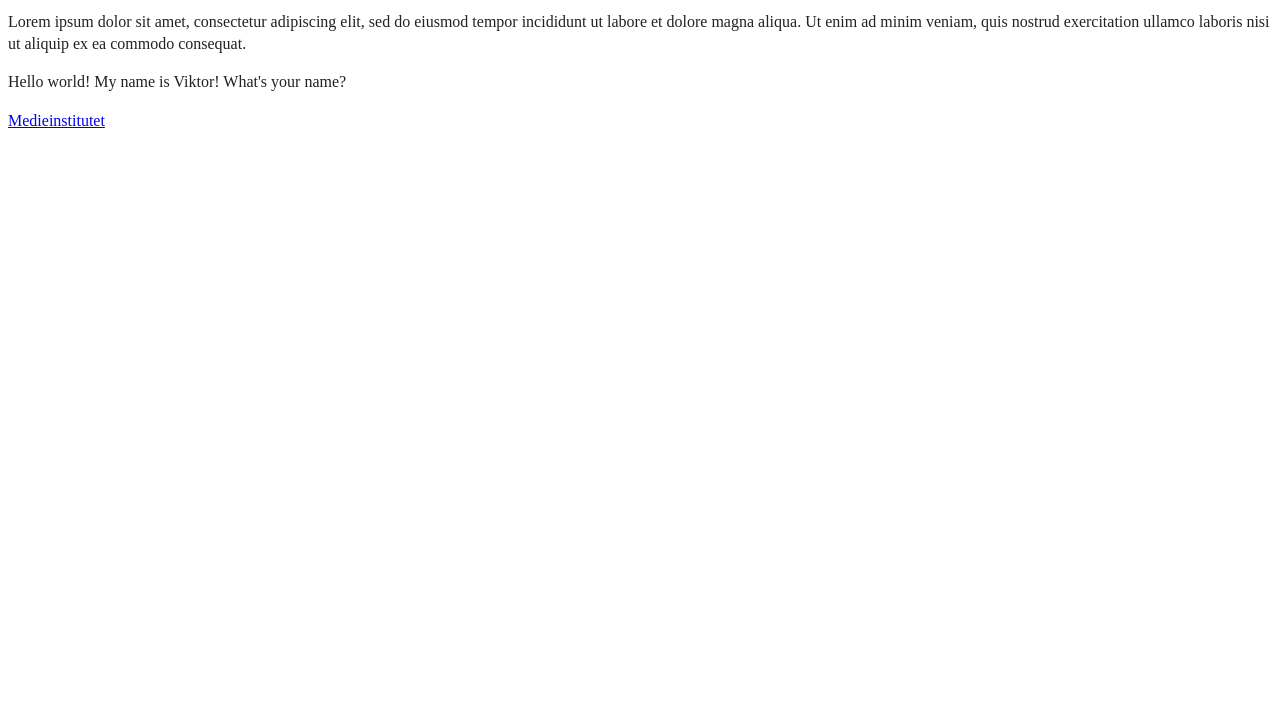
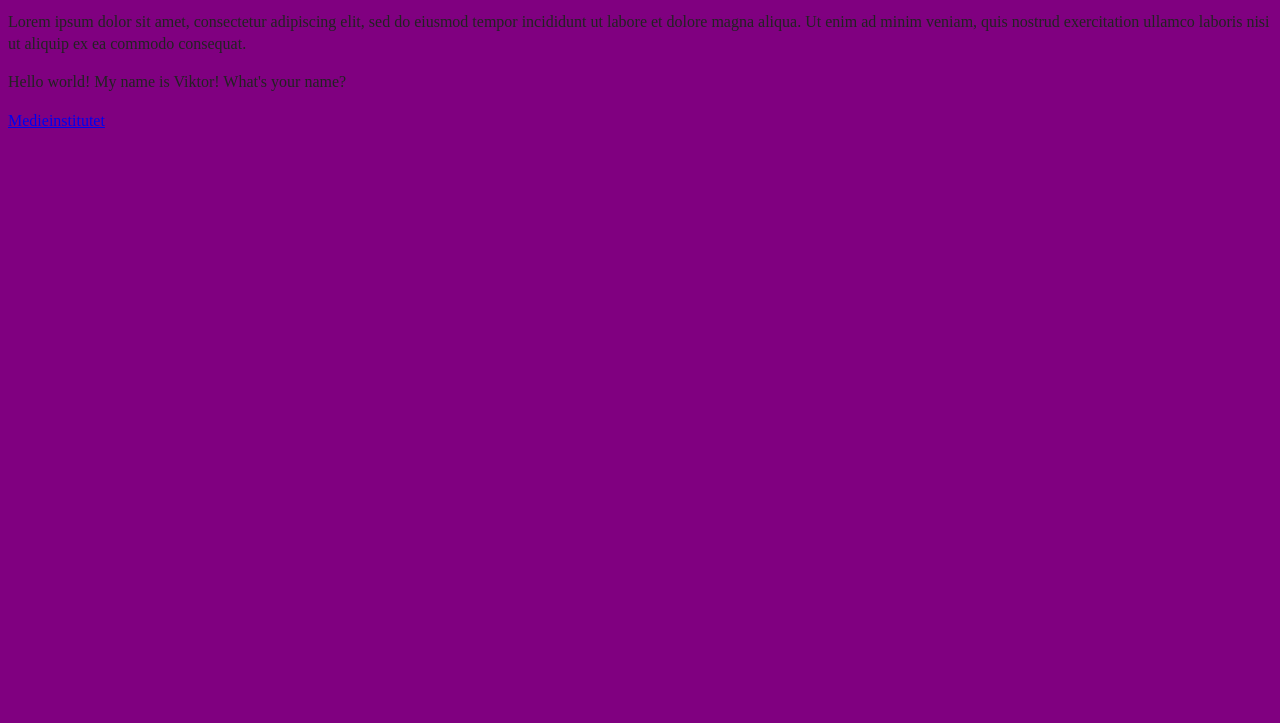
Before and after one commit to viktorgitschmidt/Viktor-HTML-Assignment-2026, a website built with webpack: page index.html in a window 1280 px wide. Shown: the part 77-800 px from the top of the page. Built offline with nearby package versions, Linux system fonts and the light colour scheme.

Commit message:
new background color
purple

```diff
--- a/index.html
+++ b/index.html
@@ -22,7 +22,7 @@
   <meta name="theme-color" content="#fafafa">
 </head>
 
-<body>
+<body style="background-color: purple">
 
 <h1>Lorem Ipsum</h1>
 
```
